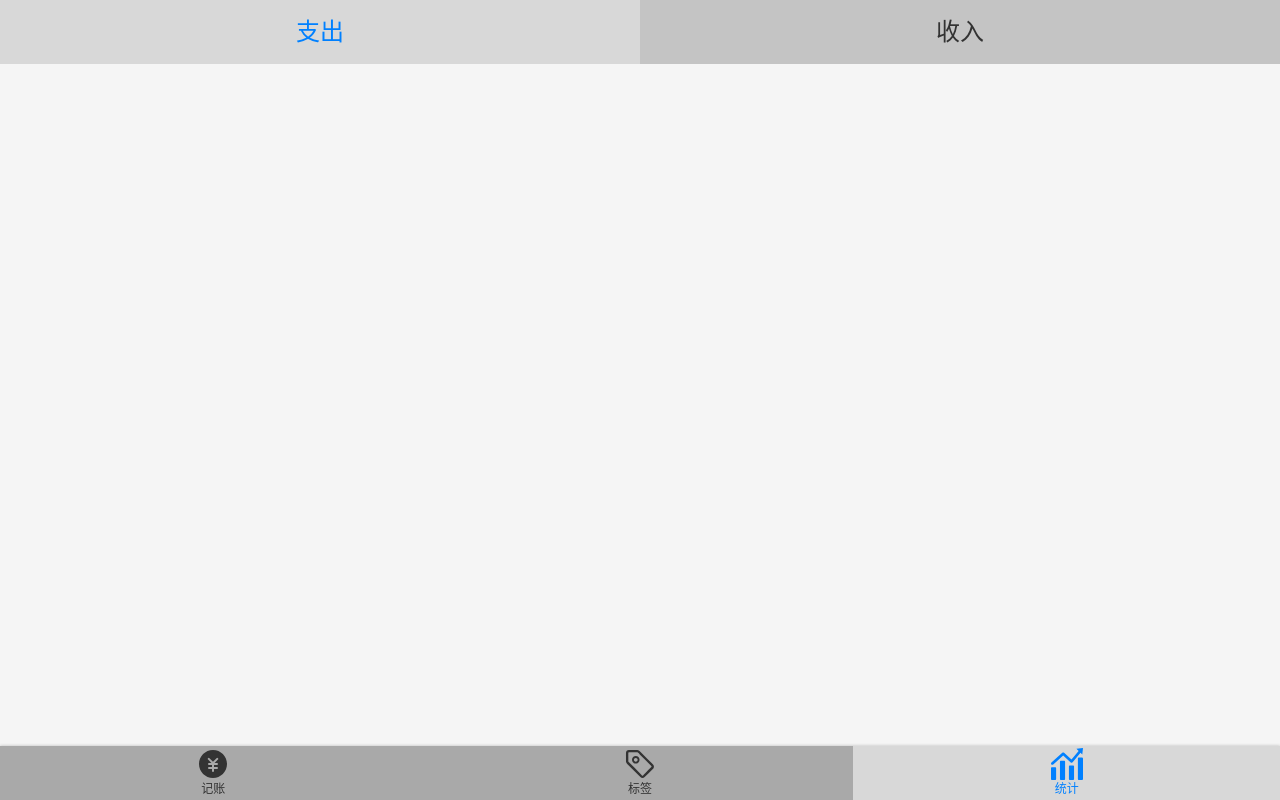
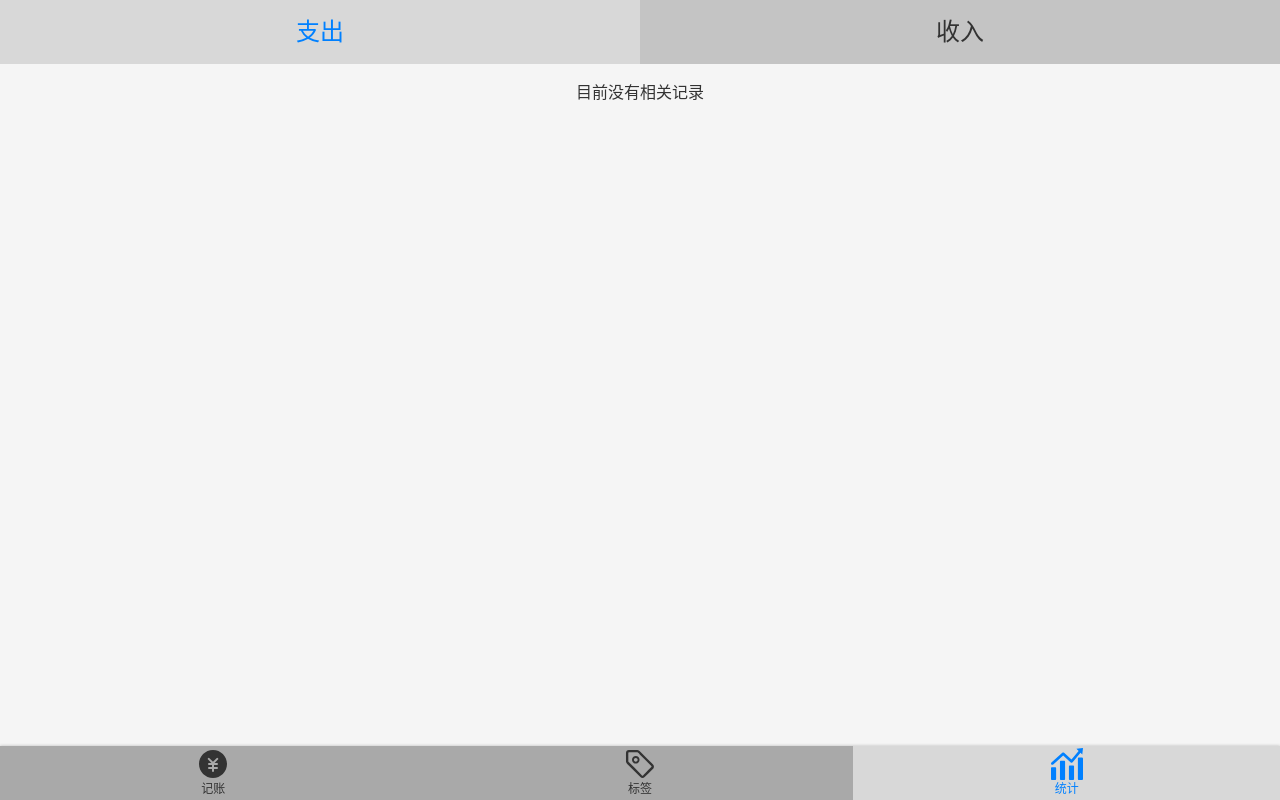
Before and after one commit to ye245849691/MoneyCat-Test-1, a Vue app: page /#/statistics in a window 1280 px wide. Built offline with nearby package versions, Linux system fonts and the light colour scheme.

Commit message:
完成static页面，添加标签文字溢出时的弹窗

```diff
--- a/public/index.html
+++ b/public/index.html
@@ -5,6 +5,7 @@
     <meta http-equiv="X-UA-Compatible" content="IE=edge">
       <meta name="viewport"
             content="width=device-width, initial-scale=1.0, minimum-scale=1.0, maximum-scale=1.0, user-scalable=no, viewport-fit=cover">
+      <meta name="x5-fullscreen" content="true">
     <link rel="icon" href="<%= BASE_URL %>favicon.ico">
     <title><%= htmlWebpackPlugin.options.title %></title>
   </head>
--- a/src/components/Layout.vue
+++ b/src/components/Layout.vue
@@ -18,7 +18,7 @@ export default {
 .layout-wrapper{
   display: flex;
   flex-direction: column;
-  height: 100vh;
+  min-height: 100vh;
 }
 .content{
   flex-grow: 1;
--- a/src/main.ts
+++ b/src/main.ts
@@ -23,3 +23,8 @@ new Vue({
   store,
   render: h => h(App)
 }).$mount('#app');
+window.onload=function (){
+  setTimeout(function (){
+    window.scrollTo(0,200);
+  },0);
+}
--- a/src/store/index.ts
+++ b/src/store/index.ts
@@ -54,9 +54,12 @@ Vue.use(Vuex)
     },
     createRecord(state,record){
       const record2:RecordItem = clone(record);
+      if(record2.amount<=0) {window.alert('请输入大于0的金额');return;}
       record2.createdAt = new Date().toISOString();
       state.recordList.push(record2);
       store.commit('saveRecords')
+      window.alert('添加新账单成功^_^!')
+
     },
     saveRecords(state){
       window.localStorage.setItem('recordList',JSON.stringify(state.recordList));
--- a/src/views/Money.vue
+++ b/src/views/Money.vue
@@ -3,7 +3,7 @@
     <NumberPad :amount.sync="record.amount" @submit="addRecord"/>
     <Tabs  :data-source="recordTypeList" :value.sync="record.type" :type.sync="record.type"/>
     <div class="note">
-      <FormItem fieldName="备注" placeholder="请在这里输入备注" @update:value="onUpdateNotes"/>
+      <FormItem fieldName="备注" placeholder="请在这里输入备注" :value.sync="record.notes"/>
     </div>
     <Tags :tags.sync="record.tags"/>
   </Layout>
@@ -39,6 +39,8 @@ export default class Money extends Vue {
 
   addRecord() {
     this.$store.commit('createRecord',this.record);
+    this.record.notes='';
+
   }
 
 }
--- a/src/views/Statistics.vue
+++ b/src/views/Statistics.vue
@@ -1,7 +1,7 @@
 <template>
   <Layout>
     <Tabs class-prefix="type" :data-source="recordTypeList" :value.sync="type"/>
-    <ol>
+    <ol v-if="groupedList.length>0">
       <li v-for="(group,index) in groupedList" :key="index">
         <h3 class="title">{{ beautify(group.title) }}<span>￥{{ group.total }}</span></h3>
         <ol>
@@ -18,6 +18,7 @@
         </ol>
       </li>
     </ol>
+    <div v-else class="noResult">目前没有相关记录</div>
   </Layout>
 </template>
 
@@ -38,7 +39,7 @@ export default class Statistics extends Vue {
   }
 
   tagString(tags: Tag[]) {
-    return tags.length === 0 ? '无' : tags.map(item => item.name).join('，');
+    return tags.length === 0 ? '未选择标签' : tags.map(item => item.name).join('，');
   }
 
   beautify(string: string) {
@@ -63,9 +64,9 @@ export default class Statistics extends Vue {
 
   get groupedList() {
     const {recordList} = this;
-    if (recordList.length === 0) return [];
     const newList = (clone(recordList) as RecordItem[]).filter(r => r.type === this.type)
         .sort((a, b) => dayjs(b.createdAt).valueOf() - dayjs(a.createdAt).valueOf());
+    if (newList.length === 0) return [];
     type Result = { title: string, total?: number, items: RecordItem[] }[];
     const result: Result = [{title: dayjs(newList[0].createdAt).format('YYYY-MM-DD'), items: [newList[0]]}];
     for (let i = 1; i < newList.length; i++) {
@@ -104,6 +105,11 @@ export default class Statistics extends Vue {
 <style lang="scss" scoped>
 @import "~@/assets/styles/helper.scss";
 
+.noResult{
+  padding: 16px;
+  text-align:center;
+}
+
 ::v-deep .type-tabs-item {
   background: #c4c4c4;
 
@@ -138,7 +144,7 @@ export default class Statistics extends Vue {
   text-overflow: ellipsis;
   overflow: hidden;
   white-space: nowrap;
-  width: 50px;
+  width: 100px;
 }
 
 .notes {
```
